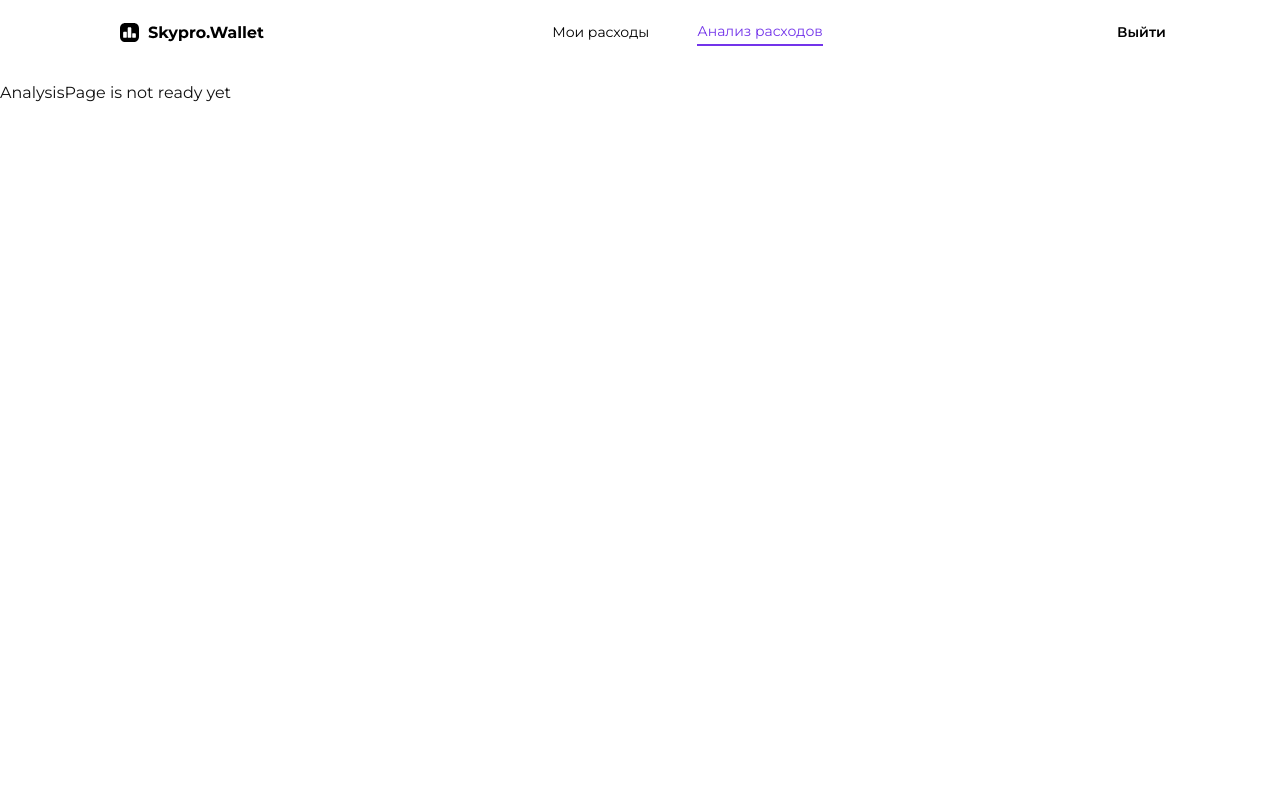
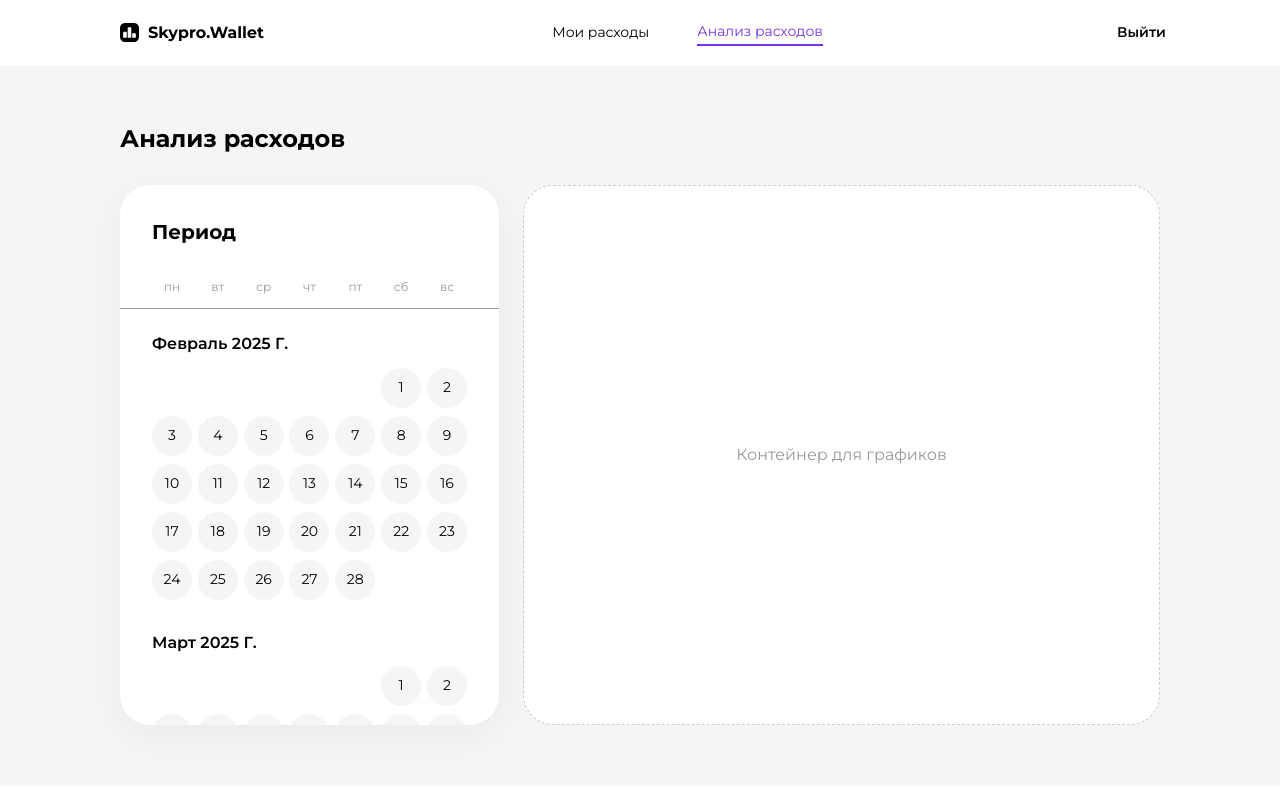
Before and after one commit to Nmidnight/skypro-wallet, a React (Vite) app: page /analysis in a window 1280 px wide. Shown: the top 788 px of the page. Built offline with nearby package versions, Linux system fonts and the light colour scheme; sample sign-in values are in the browser's storage.

Commit message:
календарь сверстал, на react calendar

```diff
--- a/package.json
+++ b/package.json
@@ -12,8 +12,9 @@
   },
   "dependencies": {
     "axios": "^1.13.5",
+    "date-fns": "^4.1.0",
     "react": "^19.2.0",
-    "react-day-picker": "^9.13.2",
+    "react-calendar": "^6.0.0",
     "react-dom": "^19.2.0",
     "react-router-dom": "^7.13.0",
     "react-toastify": "^11.0.5",
--- /dev/null
+++ b/src/components/Calendar/Calendar.jsx
@@ -0,0 +1,67 @@
+import React from 'react';
+import * as S from './Calendar.styled';
+
+// заменил react-day-picker 9.x. на react-calendar
+// причина война стилей. я замумукался
+// в react-day-picker 9.x очень жестко прописаны стили грид
+
+export function Calendar() {
+  const daysOfWeek = ['пн', 'вт', 'ср', 'чт', 'пт', 'сб', 'вс'];
+
+  const getDaysInMonth = (month, year) => {
+    const date = new Date(year, month, 1);
+    const days = [];
+    let firstDayPos = date.getDay() - 1;
+    if (firstDayPos === -1) firstDayPos = 6;
+
+    for (let i = 0; i < firstDayPos; i++) days.push({ day: null });
+    while (date.getMonth() === month) {
+      days.push({ day: date.getDate() });
+      date.setDate(date.getDate() + 1);
+    }
+    return days;
+  };
+
+  const monthsData = [];
+  const now = new Date();
+
+  // Календарь от -12 месяцев назад до +24 месяцев вперед и того рендерим 36 месяцев
+  for (let i = -12; i <= 24; i++) {
+    const targetDate = new Date(now.getFullYear(), now.getMonth() + i, 1);
+    monthsData.push({
+      name: targetDate.toLocaleString('ru', { month: 'long', year: 'numeric' }),
+      days: getDaysInMonth(targetDate.getMonth(), targetDate.getFullYear())
+    });
+  }
+
+  return (
+    <S.CalendarWrapper>
+      <S.CalendarHeader>
+        <S.MonthTitle>Период</S.MonthTitle>
+      </S.CalendarHeader>
+
+      <S.StickyWeekDays>
+        <S.DaysGridHeader>
+          {daysOfWeek.map(day => (
+            <S.DayName key={day}>{day}</S.DayName>
+          ))}
+        </S.DaysGridHeader>
+      </S.StickyWeekDays>
+
+      <S.ScrollableDays>
+        {monthsData.map((month) => (
+          <S.MonthSection key={month.name}>
+            <S.MonthLabel>{month.name}</S.MonthLabel>
+            <S.DaysGrid>
+              {month.days.map((item, idx) => (
+                <S.DayCell key={idx} $isEmpty={!item.day}>
+                  {item.day}
+                </S.DayCell>
+              ))}
+            </S.DaysGrid>
+          </S.MonthSection>
+        ))}
+      </S.ScrollableDays>
+    </S.CalendarWrapper>
+  );
+}
--- /dev/null
+++ b/src/components/Calendar/Calendar.styled.js
@@ -0,0 +1,118 @@
+import styled from 'styled-components';
+
+export const CalendarWrapper = styled.div`
+  width: 379px; /* Ширина всего контейнера по Figma */
+  height: 540px;
+  background: #FFFFFF;
+  border-radius: 30px;
+  padding: 32px 0 0 0; /* Top padding 32px по макету */
+  box-shadow: 0px 10px 40px rgba(0, 0, 0, 0.05);
+  display: flex;
+  flex-direction: column;
+  overflow: hidden;
+  font-family: 'Montserrat', sans-serif;
+`;
+
+export const CalendarHeader = styled.div`
+  padding: 0 32px; /* Left/Right padding по макету */
+  margin-bottom: 32px;
+`;
+
+export const MonthTitle = styled.h3`
+  font-size: 20px;
+  font-weight: 700; /* Bold */
+  line-height: 150%;
+  color: #000000;
+  margin: 0;
+`;
+
+export const StickyWeekDays = styled.div`
+  padding: 0 32px;
+  border-bottom: 0.5px solid #999999; /* Та самая линия 0.5px */
+  background: #FFFFFF;
+  z-index: 10;
+`;
+
+export const DaysGridHeader = styled.div`
+  display: grid;
+  grid-template-columns: repeat(7, 40px); /* Фиксированная ширина колонок как у ячеек */
+  justify-content: space-between; /* Распределяем по ширине 315px */
+  margin-bottom: 12px;
+`;
+
+export const DayName = styled.div`
+  font-size: 12px;
+  font-weight: 400;
+  color: #999999;
+  text-align: center;
+  text-transform: lowercase;
+`;
+
+export const ScrollableDays = styled.div`
+  flex: 1;
+  overflow-y: auto;
+  padding: 24px 32px; /* Отступ сверху после линии */
+
+  &::-webkit-scrollbar { width: 4px; }
+  &::-webkit-scrollbar-thumb { background: #D9D9D9; border-radius: 10px; }
+`;
+
+export const MonthSection = styled.div`
+  margin-bottom: 32px;
+`;
+
+export const MonthLabel = styled.div`
+  font-family: 'Montserrat';
+  font-size: 16px;
+  font-weight: 600; /* SemiBold по макету */
+  color: #000000;
+  margin-bottom: 12px; /* Gap 12px из Figma */
+  text-transform: capitalize;
+`;
+
+export const DaysGrid = styled.div`
+  display: grid;
+  grid-template-columns: repeat(7, 40px);
+  justify-content: space-between;
+  row-gap: 8px; /* Вертикальный зазор между неделями */
+`;
+
+export const DayCell = styled.div`
+  width: 40px;
+  height: 40px;
+  display: flex;
+  align-items: center;
+  justify-content: center;
+  font-family: 'Montserrat';
+  font-size: 14px; /* В Figma числа чуть крупнее названий дней */
+  font-weight: 400;
+  color: #000000;
+  background-color: ${props => props.$isEmpty ? 'transparent' : '#F4F5F6'};
+  border-radius: 60px; /* Полный круг */
+  cursor: ${props => props.$isEmpty ? 'default' : 'pointer'};
+  transition: all 0.2s ease-in-out;
+
+  visibility: ${props => props.$isEmpty ? 'hidden' : 'visible'};
+
+  &:hover {
+    ${props => !props.$isEmpty && `
+      background-color: #F1EBFD;
+      color: #7B61FF;
+    `}
+  }
+
+  /* Если захочешь вернуть выделение для конкретного дня (как на 10 число в макете) */
+  ${props => props.$isSelected && `
+    background-color: #F1EBFD;
+    color: #7B61FF;
+    &::after {
+      content: '';
+      position: absolute;
+      bottom: 6px;
+      width: 4px;
+      height: 4px;
+      background-color: #7B61FF;
+      border-radius: 50%;
+    }
+  `}
+`;
--- a/src/pages/AnalysisPage.jsx
+++ b/src/pages/AnalysisPage.jsx
@@ -1,3 +1,54 @@
+import React from 'react';
+import styled from 'styled-components';
+import { Calendar } from '../components/Calendar/Calendar';
+
+const PageContainer = styled.div`
+  padding: 40px 120px;
+  background-color: #F5F5F7;
+  min-height: calc(100vh - 80px);
+`;
+
+const Title = styled.h1`
+  font-size: 24px;
+  font-weight: 700;
+  margin-bottom: 30px;
+  color: #000;
+  font-family: 'Montserrat', sans-serif;
+`;
+
+const ContentGrid = styled.div`
+  display: flex;
+  gap: 24px;
+  align-items: flex-start;
+`;
+
+const ChartsPlaceholder = styled.div`
+  flex: 1;
+  background-color: #fff;
+  border-radius: 30px;
+  height: 540px;
+  display: flex;
+  align-items: center;
+  justify-content: center;
+  color: #999;
+  border: 1px dashed #ccc;
+`;
+
 export function AnalysisPage() {
-  return <p> AnalysisPage is not ready yet </p>;
+  return (
+    <PageContainer>
+      <Title>Анализ расходов</Title>
+      <ContentGrid>
+        {/* Контейнер календаря */}
+        <div style={{ width: '379px' }}>
+          <Calendar />
+        </div>
+
+        {/* Контейнер для графиков */}
+        <ChartsPlaceholder>
+          <p>Контейнер для графиков</p>
+        </ChartsPlaceholder>
+      </ContentGrid>
+    </PageContainer>
+  );
 }
```
Also changed, not shown: 1 other file (tests, documents, lock files or other folders).
